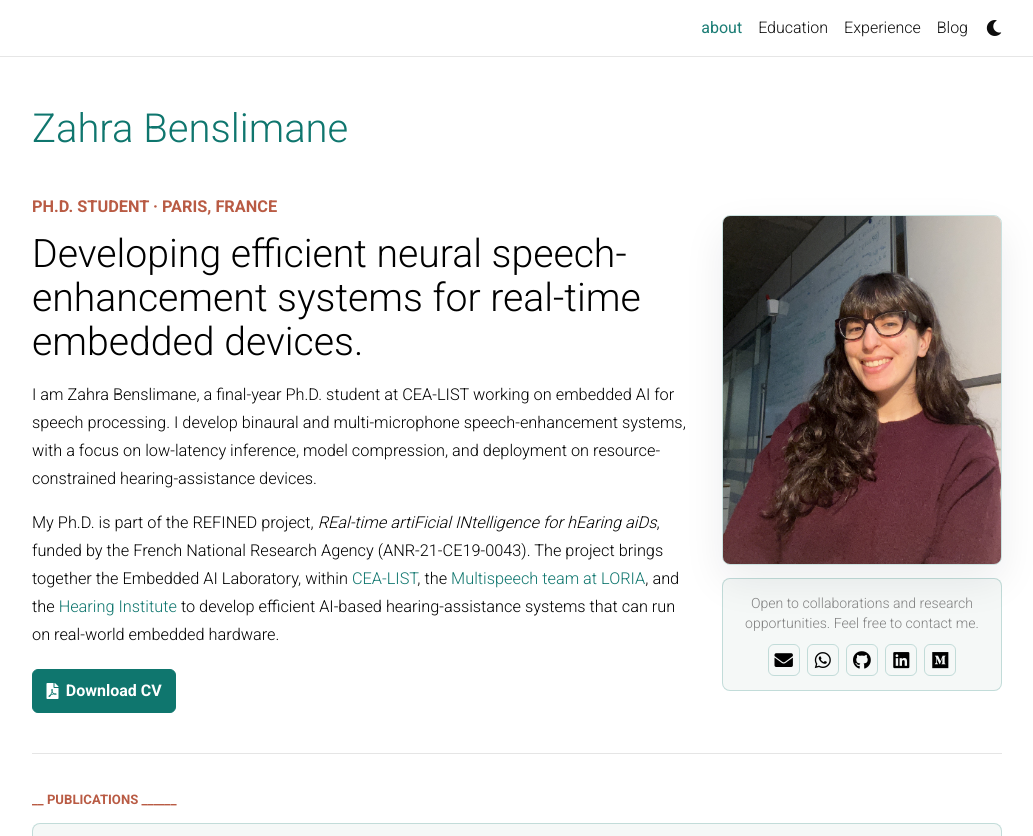
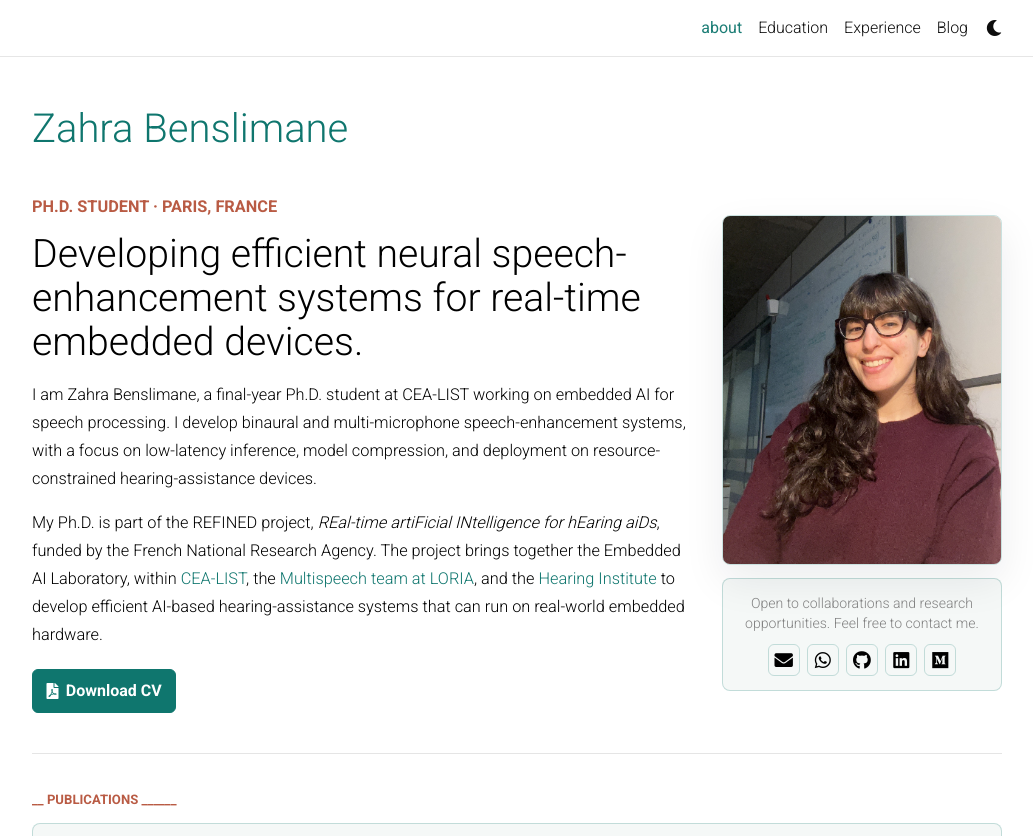
Before and after one commit to ZahraBenslimane/Portfolio, a Jekyll site: the page built from _pages/about.md, in a window 1280 px wide and 1063 px high, cut to the strip 0-836 px from the top of the window. Shown: the whole strip, without its empty margins (123-1156 px from the left). Built offline with Jekyll 4.4.1, drawn with Linux system fonts in a browser that asks for light colours; comment, search, counter and statistics services are not loaded; a style sheet for code colours, icons or effects is not loaded.

Commit message:
new version layout

```diff
--- a/_config.yml
+++ b/_config.yml
@@ -121,7 +121,7 @@ bing_site_verification:  # out your bing-site-verification ID (Bing Webmaster)
 
 blog_name: Research Notes # blog_name will be displayed in your blog page
 blog_nav_title: Blog # your blog must have a title for it to be displayed in the nav bar
-blog_description: Short notes on speech and audio machine learning and paper summaries.
+blog_description: Short notes on speech and audio machine learning and paper summaries. More comming soon...
 permalink: /blog/:year/:title/
 
 # Pagination
--- a/_pages/about.md
+++ b/_pages/about.md
@@ -26,8 +26,7 @@ social: false  # social icons are shown below the portrait
 
     <p>
       My Ph.D. is part of the REFINED project, <em>REal-time artiFicial INtelligence
-      for hEaring aiDs</em>, funded by the French National Research Agency
-      (ANR-21-CE19-0043). The project brings together the
+      for hEaring aiDs</em>, funded by the French National Research Agency. The project brings together the
       Embedded AI Laboratory, within
       <a href="https://hal.science/DSCIN" target="_blank" rel="external nofollow noopener">CEA-LIST</a>,
       the <a href="https://www.loria.fr/fr/la-recherche/les-equipes/multispeech/" target="_blank" rel="external nofollow noopener">Multispeech team at LORIA</a>,
```
Also changed, not shown: _posts/2023-04-25-sidebar-table-of-contents.md (+1 -0 lines).
